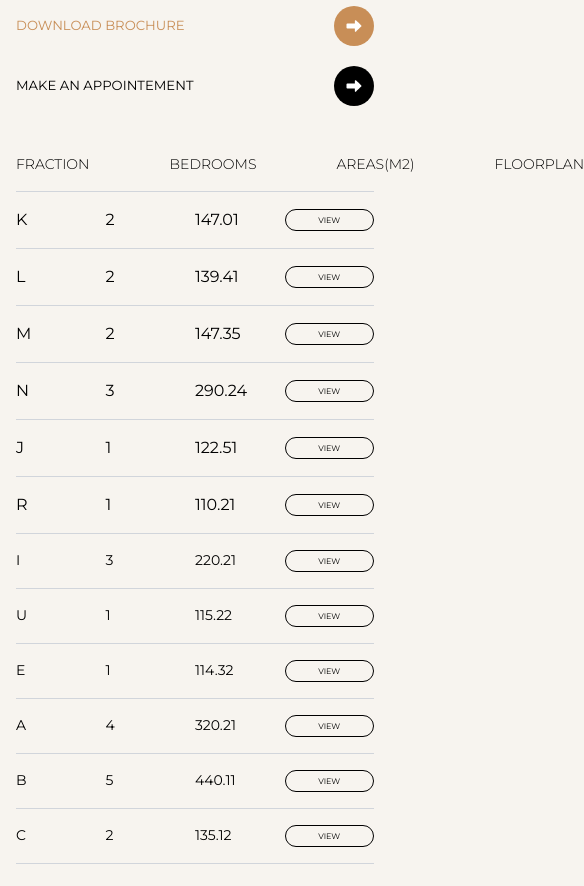
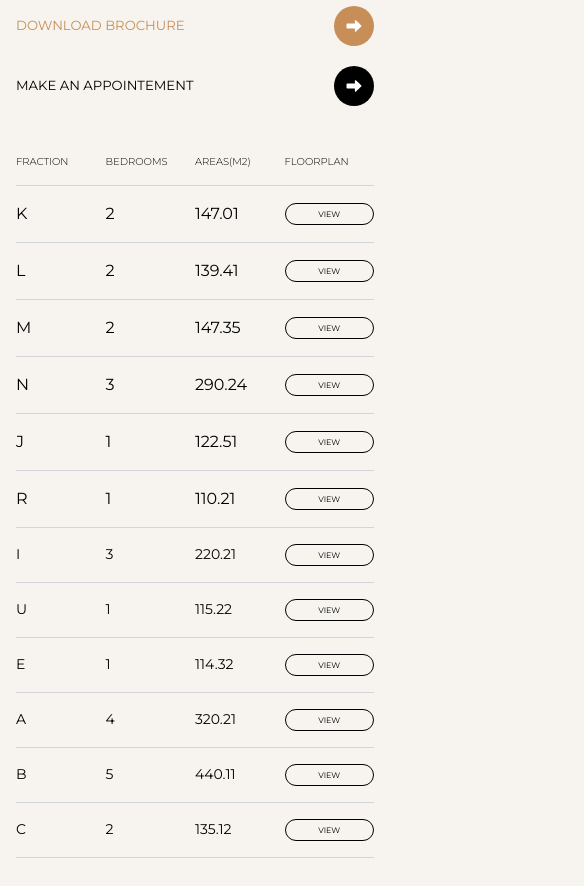
Before and after one commit to DjurovicAleksandar/luxuryhotel, a React (Vite) app: page / in a window 390 px wide. Shown: the part 5160-6046 px from the top of the page, 584 px wide, since content can reach past the window. Built offline with nearby package versions, Linux system fonts and the light colour scheme; a web font is replaced by a local one.

Commit message:
fix mobile

```diff
--- a/src/components/Availability.jsx
+++ b/src/components/Availability.jsx
@@ -115,7 +115,7 @@ function Availability({ onIsActive }) {
         </div>
       </div>
       <ul>
-        <div className="w-full flex  justify-between items-start text-[14px] py-4 gap-[5rem]">
+        <div className="w-full flex  justify-between items-start text-[10px] lg:text-[14px] py-4 lg:gap-[5rem]">
           <p className="uppercase font-light w-[25%] ">fraction</p>
           <p className="uppercase font-light w-[25%] ">bedrooms</p>
           {window.innerWidth >= 1024 && (
```
